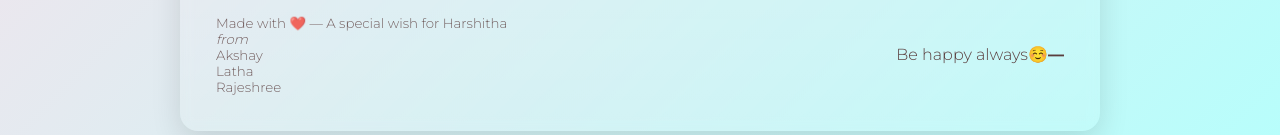
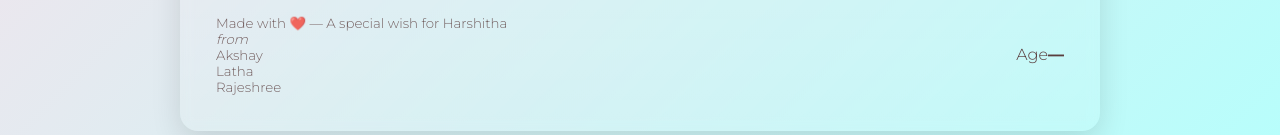
Before and after one commit to Akshay-appu/harshitha, a plain HTML site: page index.html in a window 1280 px wide. Shown: the part 586-721 px from the top of the page. Drawn offline with Linux system fonts and the light colour scheme.

Commit message:
Update index.html

```diff
--- a/index.html
+++ b/index.html
@@ -113,7 +113,7 @@
 
     <div class="footer">
       <small>Made with ❤️ — A special wish for Harshitha<br><i>from</i><br>Akshay<br>Latha<br>Rajeshree</small>
-      <div>Be happy always☺️<strong id="age">—</strong></div>
+      <div>Age<strong id="age">—</strong></div>
     </div>
 
     <div class="balloons" aria-hidden="true">
```
